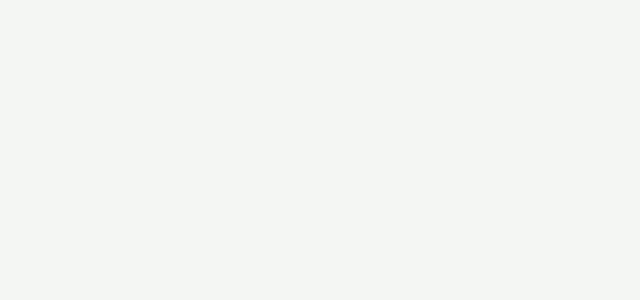
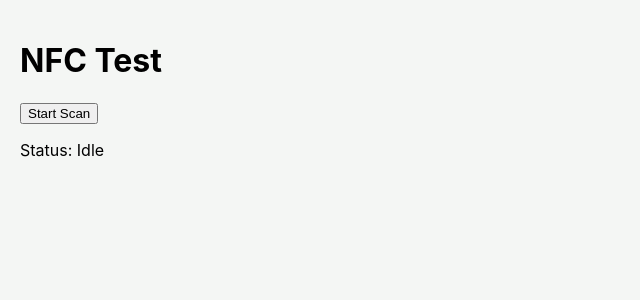
Before and after one commit to areabidi/tapTracker, a React (Create React App) app in the folder frontend/: page /nfc-test in a window 1280 px wide. Before the commit this address had no page. Shown: the top 300 px of the page, without its empty margins (0-640 px from the left). Built offline with nearby package versions, Linux system fonts and the light colour scheme.

Commit message:
Add NFC test page using Web NFC API

```diff
--- a/frontend/src/App.js
+++ b/frontend/src/App.js
@@ -1,13 +1,14 @@
 import { BrowserRouter, Routes, Route } from "react-router-dom";
 import Home from "./pages/Home";
 import AddActivity from "./pages/AddActivity";
-
+import NfcTest from "./pages/NfcTest";
 function App() {
   return (
     <BrowserRouter>
       <Routes>
         <Route path="/" element={<Home />} />
         <Route path="/add" element={<AddActivity />} />
+      <Route path="/nfc-test" element={<NfcTest />} />
       </Routes>
     </BrowserRouter>
   );
--- /dev/null
+++ b/frontend/src/pages/NfcTest.js
@@ -0,0 +1,41 @@
+import { useState } from "react";
+
+function NfcTest() {
+  const [status, setStatus] = useState("Idle");
+  const [tagId, setTagId] = useState(null);
+
+  async function handleScan() {
+    if (!("NDEFReader" in window)) {
+      setStatus("Web NFC not supported on this browser/device");
+      return;
+    }
+
+    try {
+      const reader = new window.NDEFReader();
+      await reader.scan();
+      setStatus("Scanning... tap a tag");
+
+      reader.onreading = (event) => {
+        setTagId(event.serialNumber);
+        setStatus("Tag detected!");
+      };
+
+      reader.onreadingerror = () => {
+        setStatus("Error reading tag");
+      };
+    } catch (error) {
+      setStatus(`Error: ${error.message}`);
+    }
+  }
+
+  return (
+    <div style={{ padding: 20 }}>
+      <h1>NFC Test</h1>
+      <button onClick={handleScan}>Start Scan</button>
+      <p>Status: {status}</p>
+      {tagId && <p>Tag ID: {tagId}</p>}
+    </div>
+  );
+}
+
+export default NfcTest;
```
